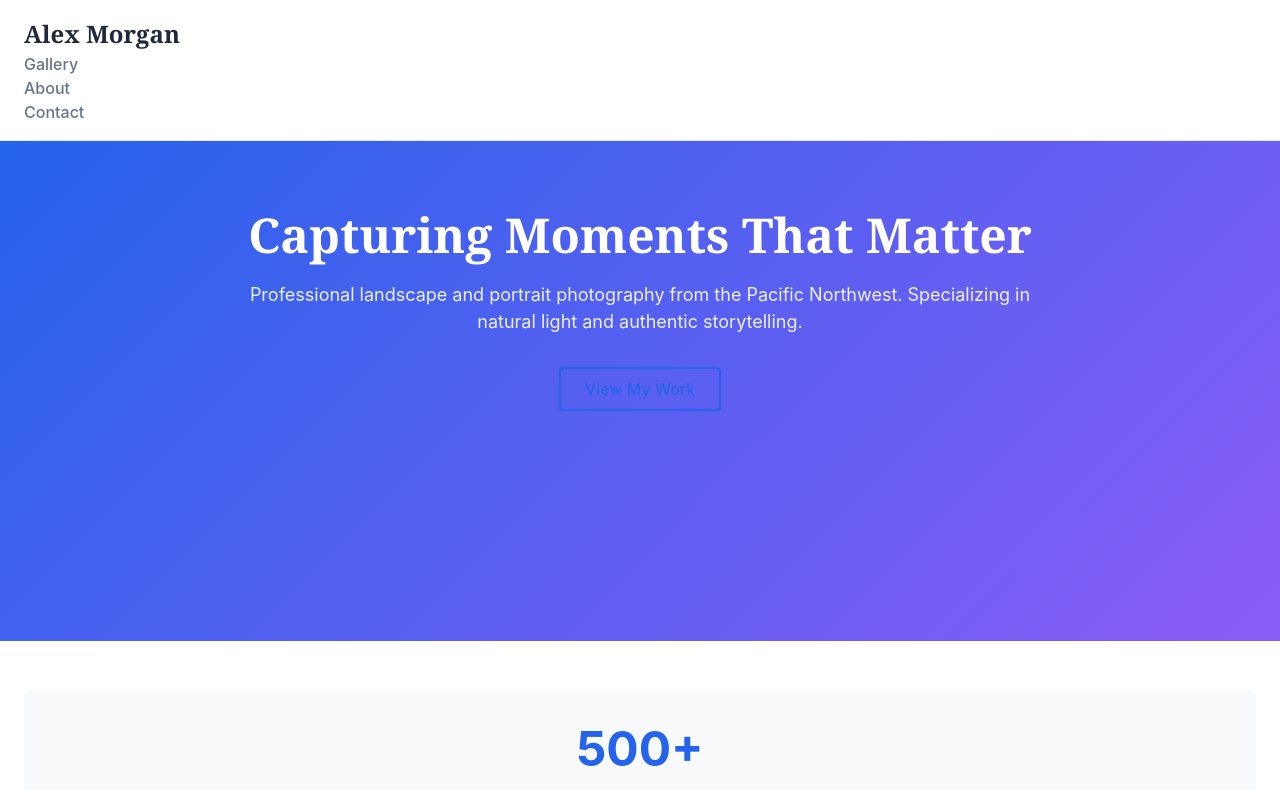
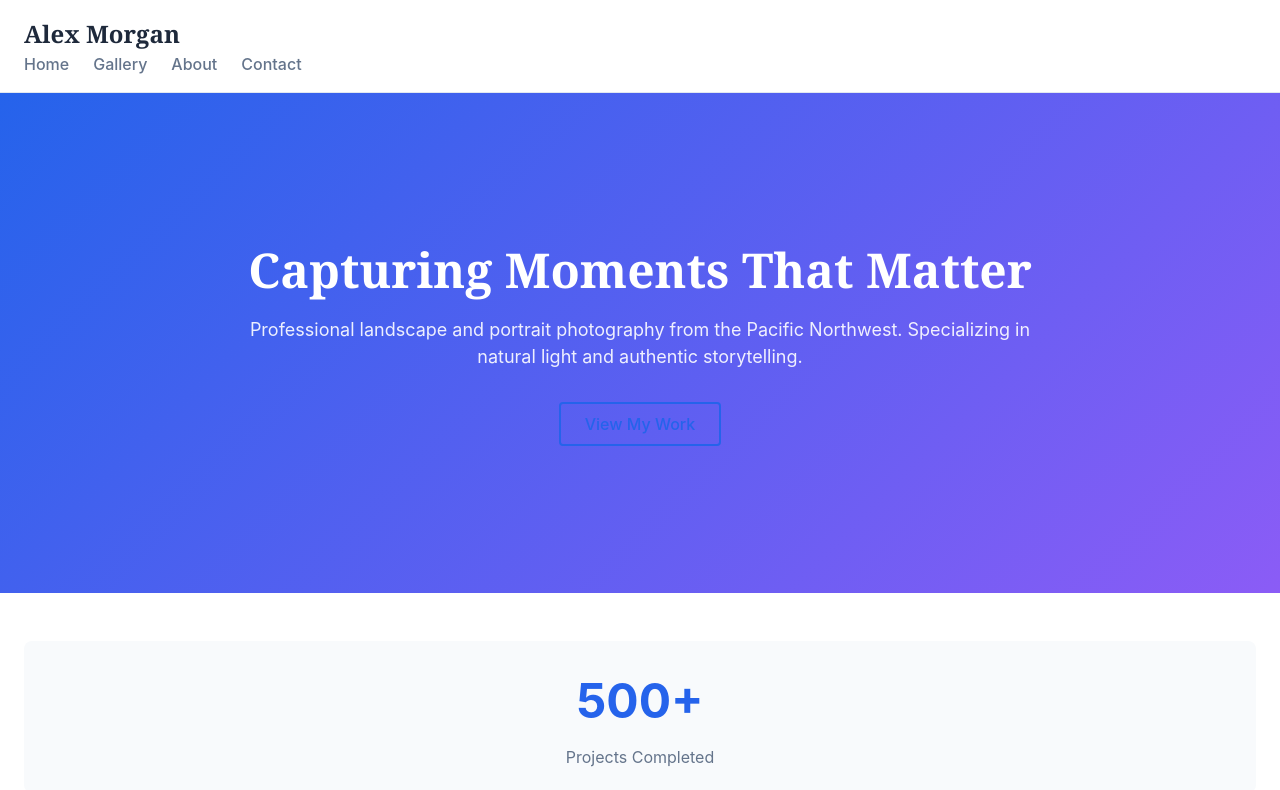
Before and after one commit to Larson04/wdd331r-larson, a plain HTML site: page unit3/flexbox-grid/index.html in a window 1280 px wide. Shown: the top 790 px of the page. Drawn offline with Linux system fonts and the light colour scheme.

Commit message:
Start flex and grid

```diff
--- a/unit3/flexbox-grid/css/layout/portfolio.css
+++ b/unit3/flexbox-grid/css/layout/portfolio.css
@@ -49,6 +49,16 @@
    Hint: body needs to be a flex container
 */
 
+body {
+    display: flex;
+    flex-direction: column;
+    min-height: 100vh;
+}
+
+.main-content {
+    flex: 1; /* or flex-grow: 1 */
+}
+
 
 /* ===========================================
    HEADER
@@ -66,6 +76,9 @@
 
     /* TODO: Use grid-template-areas here */
     /* Define areas for logo and nav */
+    grid-template-columns: 1fr 1fr ;
+    grid-template-rows: auto;
+    grid-template-areas: "logo nav";
 }
 
 .site-logo {
@@ -75,14 +88,19 @@
     color: var(--color-text);
 
     /* TODO: Assign to grid area */
+    grid-area: logo;
 }
 
 .site-nav {
     /* TODO: Assign to grid area */
+    grid-area: nav;
 }
 
 .site-nav ul {
     /* TODO: Use flexbox for navigation links */
+    display:flex;
+    gap: var(--spacing-lg);
+    align-items: center;
 }
 
 .site-nav a {
@@ -101,6 +119,7 @@
    =========================================== */
 .main-content {
     /* TODO: Make this grow to push footer down */
+    flex-grow: 1;
 }
 
 
@@ -114,6 +133,8 @@
     min-height: 500px;
 
     /* TODO: Use grid to center content */
+    display: grid;
+    place-items: center;
 }
 
 .hero-content {
@@ -151,6 +172,9 @@
     /* TODO: Use auto-fit with minmax */
     /* Make cards responsive - 3 columns on desktop, fewer on smaller screens */
     /* Hint: minmax(min(250px, 100%), 1fr) prevents overflow on mobile */
+    display: grid;
+    grid-template-columns: repeat(autofit, minmax(min(250px, 100%), 1fr));
+    gap: var(--spacing-lg);
 }
 
 
@@ -177,6 +201,8 @@
     /* Experiment: Try auto-fill first, then auto-fit */
     /* Which one looks better for a photo gallery? */
     /* Consider: Do you want photos to expand or stay consistent width? */
+    grid-template-columns: repeat(auto-fit, minmax(300px, 1fr));
+
 }
 
 
--- a/unit3/flexbox-grid/index.html
+++ b/unit3/flexbox-grid/index.html
@@ -13,6 +13,7 @@
             <div class="site-logo">Alex Morgan</div>
             <nav class="site-nav">
                 <ul>
+                    <li><a href="../../index.html">Home</a></li>
                     <li><a href="#gallery">Gallery</a></li>
                     <li><a href="#about">About</a></li>
                     <li><a href="#contact">Contact</a></li>
```
